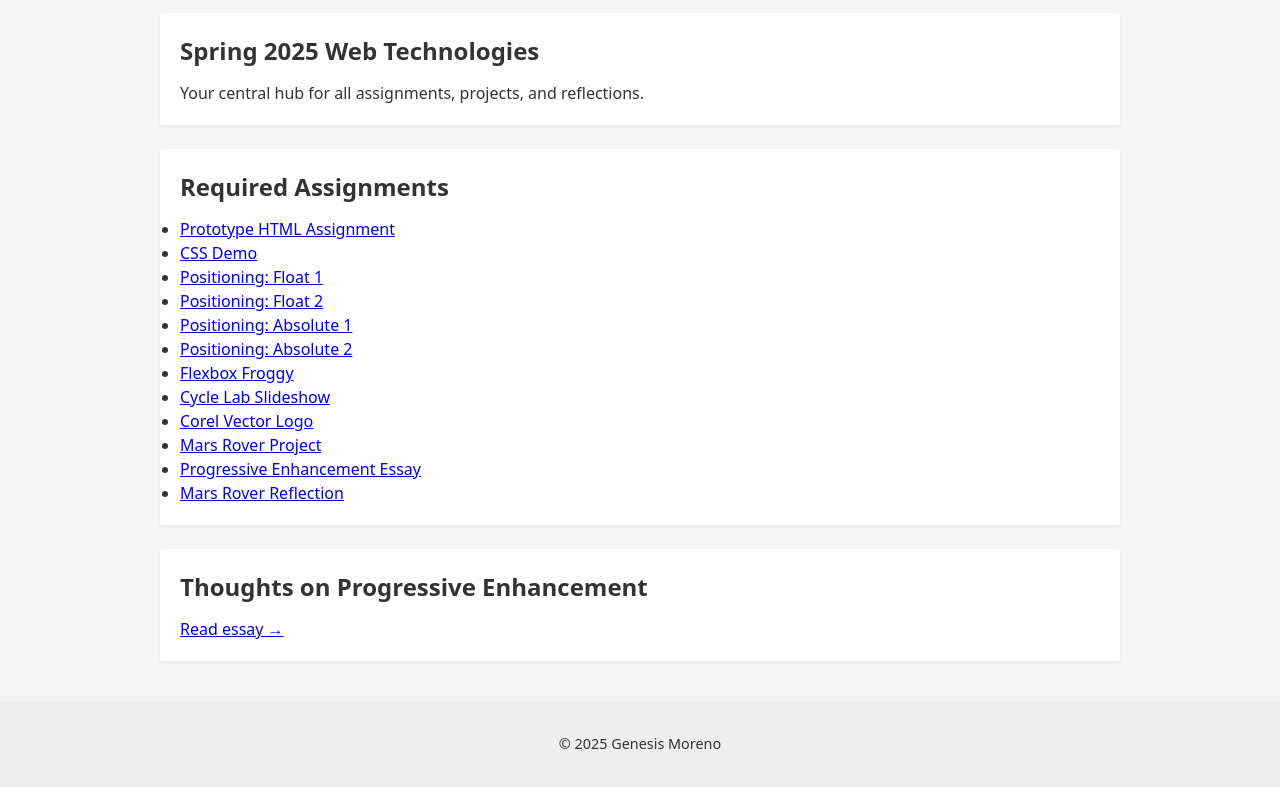
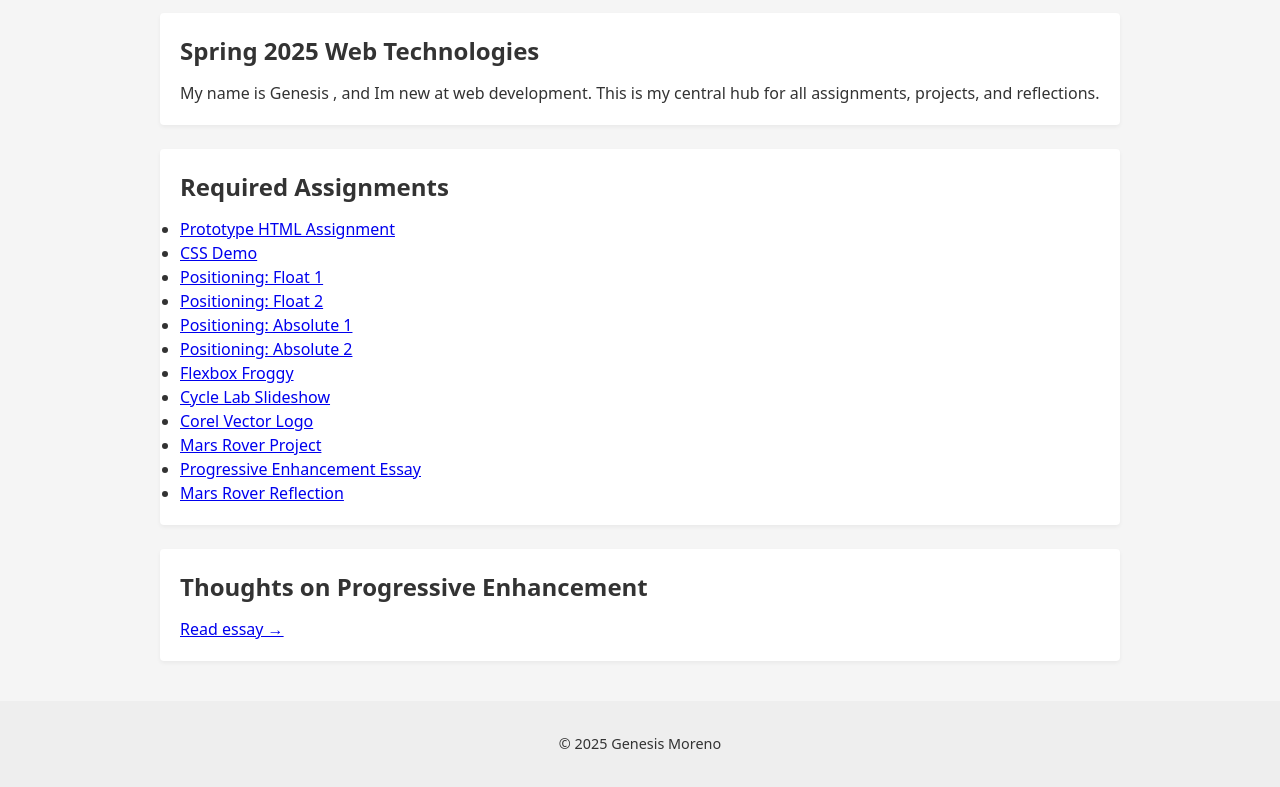
Before and after one commit to Mockry23/web-technologies-course-homepage, a plain HTML site: page index.html in a window 1280 px wide. Shown: the part 57-844 px from the top of the page. Drawn offline with Linux system fonts and the light colour scheme.

Commit message:
Update index.html
just added a better intro

```diff
--- a/index.html
+++ b/index.html
@@ -29,7 +29,8 @@
     <!-- Course Overview -->
     <section id="overview" class="card">
       <h1>Spring 2025 Web Technologies</h1>
-      <p>Your central hub for all assignments, projects, and reflections.</p>
+      <p>My name is Genesis , and Im new at web development. This is my central hub for
+        all assignments, projects, and reflections.</p>
     </section>
 
     <!-- Assignments List -->
```
